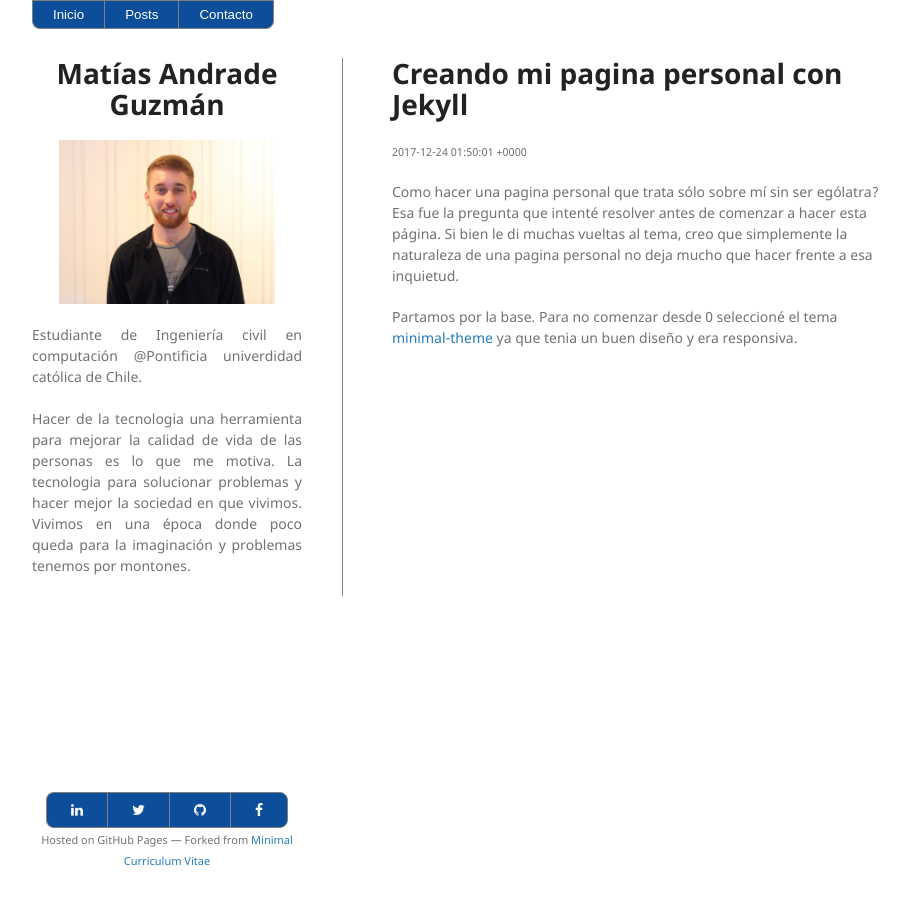
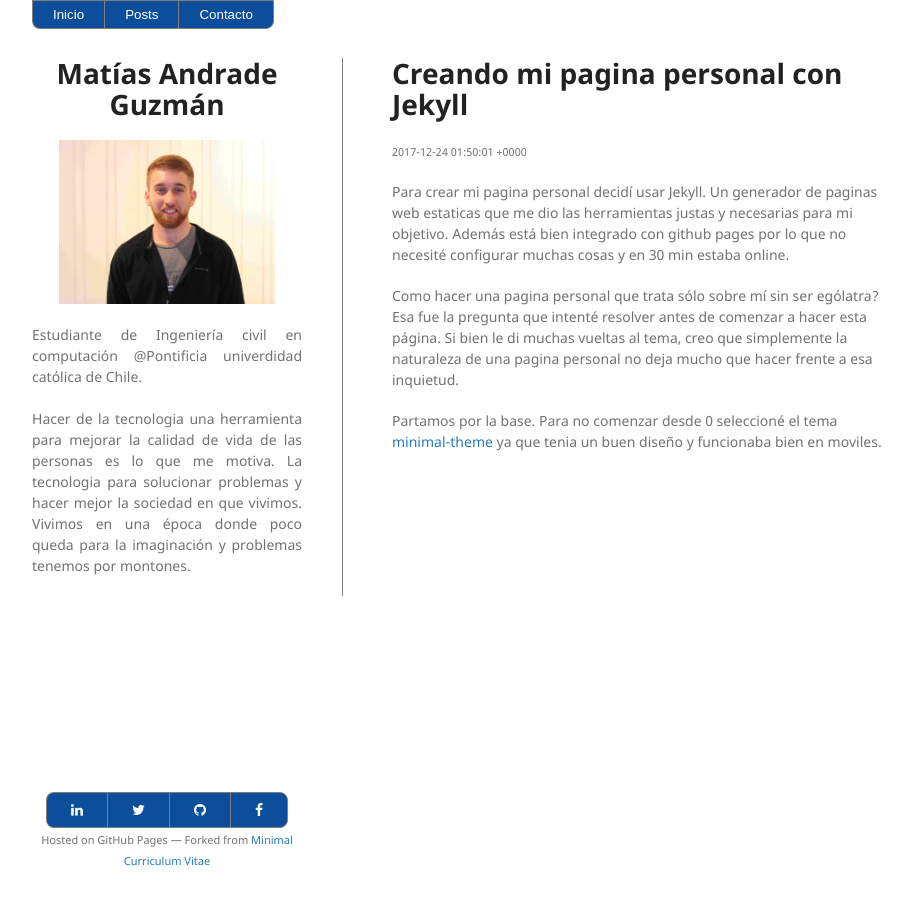
Before and after one commit to mandrade2/mandrade2.github.io, a Jekyll site: the page built from _posts/2017-12-24-Creando-mi-pagina-personal-con-jekyll.md, in a window 1280 px wide. Shown: the whole page, without its empty margins (178-1089 px from the left). Built offline with Jekyll 4.4.1, drawn with Linux system fonts in a browser that asks for light colours.

Commit message:
optimized image

```diff
--- a/_posts/2017-12-24-Creando-mi-pagina-personal-con-jekyll.md
+++ b/_posts/2017-12-24-Creando-mi-pagina-personal-con-jekyll.md
@@ -7,6 +7,8 @@ date:   2017-12-24 1:50:01
 # {{page.title}}
 <small>{{page.date}}</small>
 
+Para crear mi pagina personal decidí usar Jekyll. Un generador de paginas web estaticas que me dio las herramientas justas y necesarias para mi objetivo. Además está bien integrado con github pages por lo que no necesité configurar muchas cosas y en 30 min estaba online.
+
 Como hacer una pagina personal que trata sólo sobre mí sin ser ególatra? Esa fue la pregunta que intenté resolver antes de comenzar a hacer esta página. Si bien le di muchas vueltas al tema, creo que simplemente la naturaleza de una pagina personal no deja mucho que hacer frente a esa inquietud.
 
-Partamos por la base. Para no comenzar desde 0 seleccioné el tema [minimal-theme]() ya que tenia un buen diseño y era responsiva.
+Partamos por la base. Para no comenzar desde 0 seleccioné el tema [minimal-theme](https://github.com/pages-themes/minimal) ya que tenia un buen diseño y funcionaba bien en moviles.
```
Also changed, not shown: assets/img/pic.jpg.
